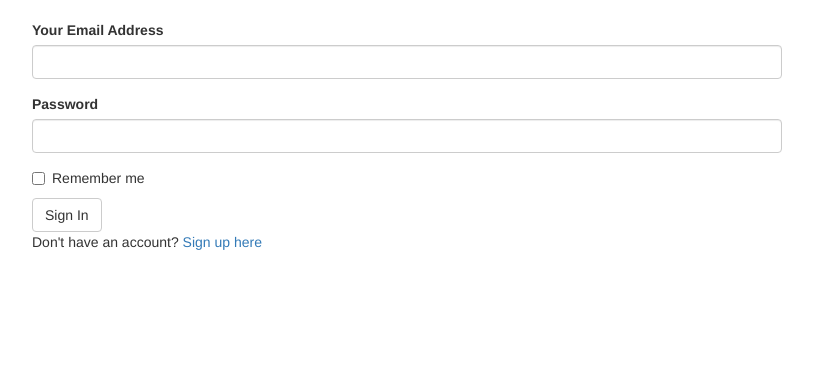
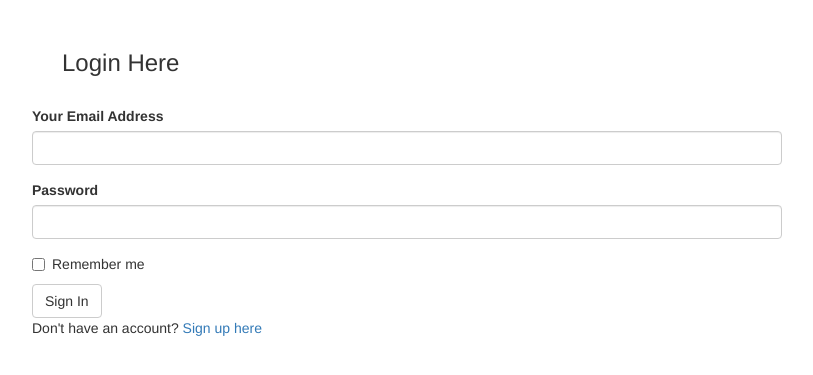
Before and after one commit to encok/Blogging-App, a Flask app: page /authenticate/login in a window 1280 px wide. Shown: the part 102-477 px from the top of the page, without its empty margins (233-1046 px from the left). Run offline with Flask 2, Linux system fonts and the light colour scheme; some libraries are stand-ins or nearby versions.

Commit message:
adding heading to the login form

```diff
--- a/app/templates/auth/login.html
+++ b/app/templates/auth/login.html
@@ -2,10 +2,20 @@
 {% import 'bootstrap/wtf.html' as wtf%}
 
 {% block content %}
+
+<style>
+h3{
+padding:10px;
+margin: 20px;
+}
+</style>
 <div class="container">
+
     <div class="row">
+
       <div class= "col-md-2"> </div>
       <div class="col-md-8">
+        <h3>Login Here</h3>
       <!--Flash message -->
       {% for message in get_flashed_messages() %}
         <div class="alert alert-danger">
```
